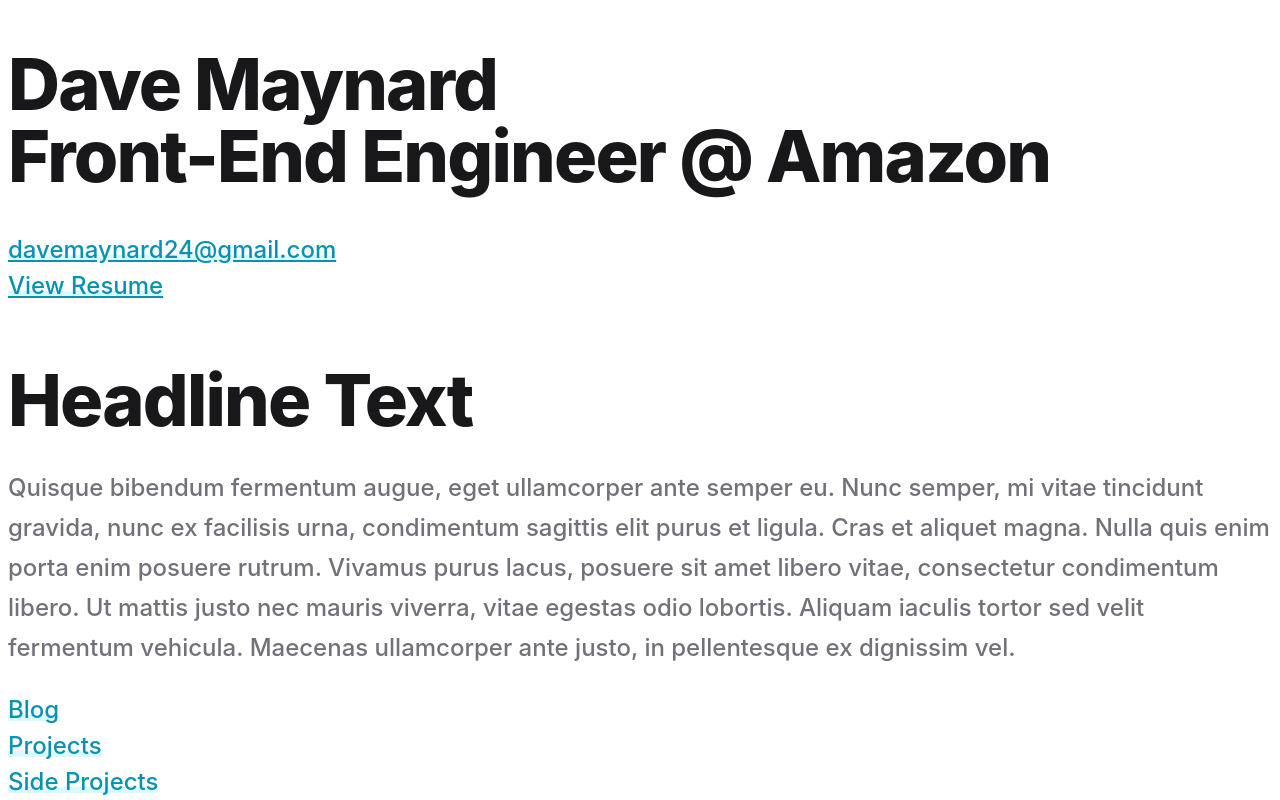
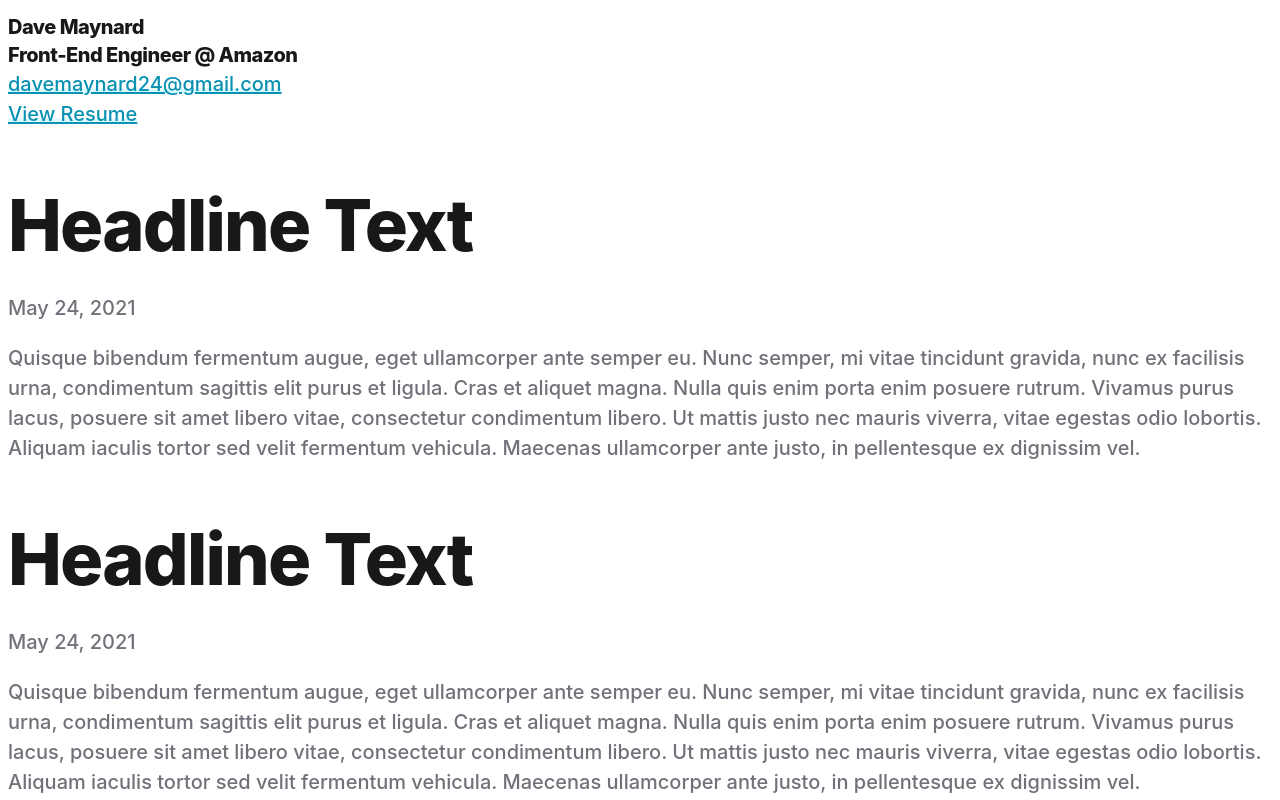
Before and after one commit to dmaynard24/davemaynard.dev, a Next.js app: page / in a window 1280 px wide. Shown: the top 800 px of the page. Built offline with nearby package versions, Linux system fonts and the light colour scheme.

Commit message:
created FeedItem component. began adding some minimal styles

```diff
--- a/components/Feed/Feed.tsx
+++ b/components/Feed/Feed.tsx
@@ -1,12 +1,25 @@
 import * as React from 'react';
+import FeedItem from '../FeedItem/FeedItem';
+import styles from './Feed.module.css';
 
 const Feed: React.FC = () => {
   return (
-    <div className="feed">
-      <div className="feed-item">
-        <h2>Headline Text</h2>
-        <p>Quisque bibendum fermentum augue, eget ullamcorper ante semper eu. Nunc semper, mi vitae tincidunt gravida, nunc ex facilisis urna, condimentum sagittis elit purus et ligula. Cras et aliquet magna. Nulla quis enim porta enim posuere rutrum. Vivamus purus lacus, posuere sit amet libero vitae, consectetur condimentum libero. Ut mattis justo nec mauris viverra, vitae egestas odio lobortis. Aliquam iaculis tortor sed velit fermentum vehicula. Maecenas ullamcorper ante justo, in pellentesque ex dignissim vel.</p>
-      </div>
+    <div className={`${styles.feed} py-8 lg:py-12`}>
+      <FeedItem
+        header="Headline Text"
+        timestamp="May 24, 2021"
+        body={<p>Quisque bibendum fermentum augue, eget ullamcorper ante semper eu. Nunc semper, mi vitae tincidunt gravida, nunc ex facilisis urna, condimentum sagittis elit purus et ligula. Cras et aliquet magna. Nulla quis enim porta enim posuere rutrum. Vivamus purus lacus, posuere sit amet libero vitae, consectetur condimentum libero. Ut mattis justo nec mauris viverra, vitae egestas odio lobortis. Aliquam iaculis tortor sed velit fermentum vehicula. Maecenas ullamcorper ante justo, in pellentesque ex dignissim vel.</p>}
+      />
+      <FeedItem
+        header="Headline Text"
+        timestamp="May 24, 2021"
+        body={<p>Quisque bibendum fermentum augue, eget ullamcorper ante semper eu. Nunc semper, mi vitae tincidunt gravida, nunc ex facilisis urna, condimentum sagittis elit purus et ligula. Cras et aliquet magna. Nulla quis enim porta enim posuere rutrum. Vivamus purus lacus, posuere sit amet libero vitae, consectetur condimentum libero. Ut mattis justo nec mauris viverra, vitae egestas odio lobortis. Aliquam iaculis tortor sed velit fermentum vehicula. Maecenas ullamcorper ante justo, in pellentesque ex dignissim vel.</p>}
+      />
+      <FeedItem
+        header="Headline Text"
+        timestamp="May 24, 2021"
+        body={<p>Quisque bibendum fermentum augue, eget ullamcorper ante semper eu. Nunc semper, mi vitae tincidunt gravida, nunc ex facilisis urna, condimentum sagittis elit purus et ligula. Cras et aliquet magna. Nulla quis enim porta enim posuere rutrum. Vivamus purus lacus, posuere sit amet libero vitae, consectetur condimentum libero. Ut mattis justo nec mauris viverra, vitae egestas odio lobortis. Aliquam iaculis tortor sed velit fermentum vehicula. Maecenas ullamcorper ante justo, in pellentesque ex dignissim vel.</p>}
+      />
     </div>
   )
 }
--- /dev/null
+++ b/components/FeedItem/FeedItem.tsx
@@ -0,0 +1,23 @@
+import * as React from 'react';
+import styles from './FeedItem.module.css';
+
+const FeedItem: React.FC<{
+  header: string,
+  timestamp: string,
+  body: React.ReactNode
+}> = ({
+  header,
+  timestamp,
+  body
+}) => {
+  return (
+    <div className="mb-10 sm:mb-12">
+      <h2>{header}</h2>
+      <div className="text-gray-400 mb-6 sm:mb-8">{timestamp}</div>
+      <div>{body}</div>
+    </div>
+  )
+}
+FeedItem.displayName = 'FeedItem';
+
+export default FeedItem;
--- a/components/Nav/Nav.tsx
+++ b/components/Nav/Nav.tsx
@@ -1,8 +1,9 @@
 import * as React from 'react';
+import styles from './Nav.module.css';
 
 const Nav: React.FC = () => {
   return (
-    <nav className="nav">
+    <nav className={`${styles.nav} py-8 lg:py-12`}>
       <div className="nav-item">
         <a>Blog</a>
       </div>
--- a/components/Profile/Profile.module.css
+++ b/components/Profile/Profile.module.css
@@ -1 +1,7 @@
-.profile {}
+.profile {
+  word-wrap: break-word;
+
+  h1 {
+    @apply mb-0 text-sm sm:text-xl;
+  }
+}
--- a/components/Profile/Profile.tsx
+++ b/components/Profile/Profile.tsx
@@ -3,7 +3,7 @@
 
 const Profile: React.FC = () => {
   return (
-    <div className={styles.profile}>
+    <div className={`${styles.profile} py-8 lg:py-12`}>
       <h1>
         Dave Maynard
         <br />
--- a/package.json
+++ b/package.json
@@ -9,7 +9,6 @@
   },
   "dependencies": {
     "next": "latest",
-    "postcss-nested": "^5.0.5",
     "react": "^17.0.1",
     "react-dom": "^17.0.1"
   },
@@ -17,6 +16,8 @@
     "@types/react": "^17.0.6",
     "autoprefixer": "^10.0.4",
     "postcss": "^8.1.10",
+    "postcss-import": "^14.0.2",
+    "postcss-nested": "^5.0.5",
     "tailwindcss": "^2.1.1",
     "typescript": "^4.2.4"
   }
--- a/pages/index.tsx
+++ b/pages/index.tsx
@@ -5,15 +5,15 @@
 
 const Home: React.FC = () => {
   return (
-    <div className="Home px-4 max-w-screen-xxl mx-auto">
-      <div className="flex flex-row -mx-4">
-        <div className="w-1/4 px-4">
+    <div className="home px-4 max-w-screen-2xl mx-auto">
+      <div className="flex flex-row -mx-8 max-h-screen">
+        <div className="w-1/4 px-8">
           <Profile />
         </div>
-        <div className="w-1/2 px-4">
+        <div className="w-1/2 px-8 max-h-full overflow-y-auto">
           <Feed />
         </div>
-        <div className="w-1/4 px-4">
+        <div className="w-1/4 px-8">
           <Nav />
         </div>
       </div>
--- a/postcss.config.js
+++ b/postcss.config.js
@@ -2,6 +2,6 @@
 // https://tailwindcss.com/docs/using-with-preprocessors
 module.exports = {
   plugins: [
-    'tailwindcss', 'postcss-nested', 'autoprefixer'
+    'postcss-import', 'tailwindcss', 'postcss-nested', 'postcss-extend', 'autoprefixer'
   ]
 }
--- a/styles/base.css
+++ b/styles/base.css
@@ -1,5 +1,5 @@
 body {
-  @apply text-gray-500 font-medium text-lg sm:text-2xl;
+  @apply text-gray-500 font-medium text-sm sm:text-xl leading-6 sm:leading-8;
   font-family: 'Inter',system-ui,-apple-system,BlinkMacSystemFont,Segoe UI,Roboto,Helvetica Neue,Arial,Noto Sans,sans-serif,Apple Color Emoji,Segoe UI Emoji,Segoe UI Symbol,Noto Color Emoji;
   -webkit-font-smoothing: antialiased;
   -moz-osx-font-smoothing: grayscale;
@@ -28,10 +28,6 @@
   @apply text-3xl sm:text-4xl lg:text-5xl;
 }
 
-p, ul {
-  @apply sm:leading-10;
-}
-
 a {
   @apply text-cyan-600 hover:text-cyan-800;
   box-shadow: inset 0 -0.125em 0 0 #fff, inset 0 -0.375em 0 0 rgb(165 243 252 / 40%);
```
Also changed, not shown: components/Feed/Feed.module.css (added), components/FeedItem/FeedItem.module.css (added), components/Nav/Nav.module.css (added).
